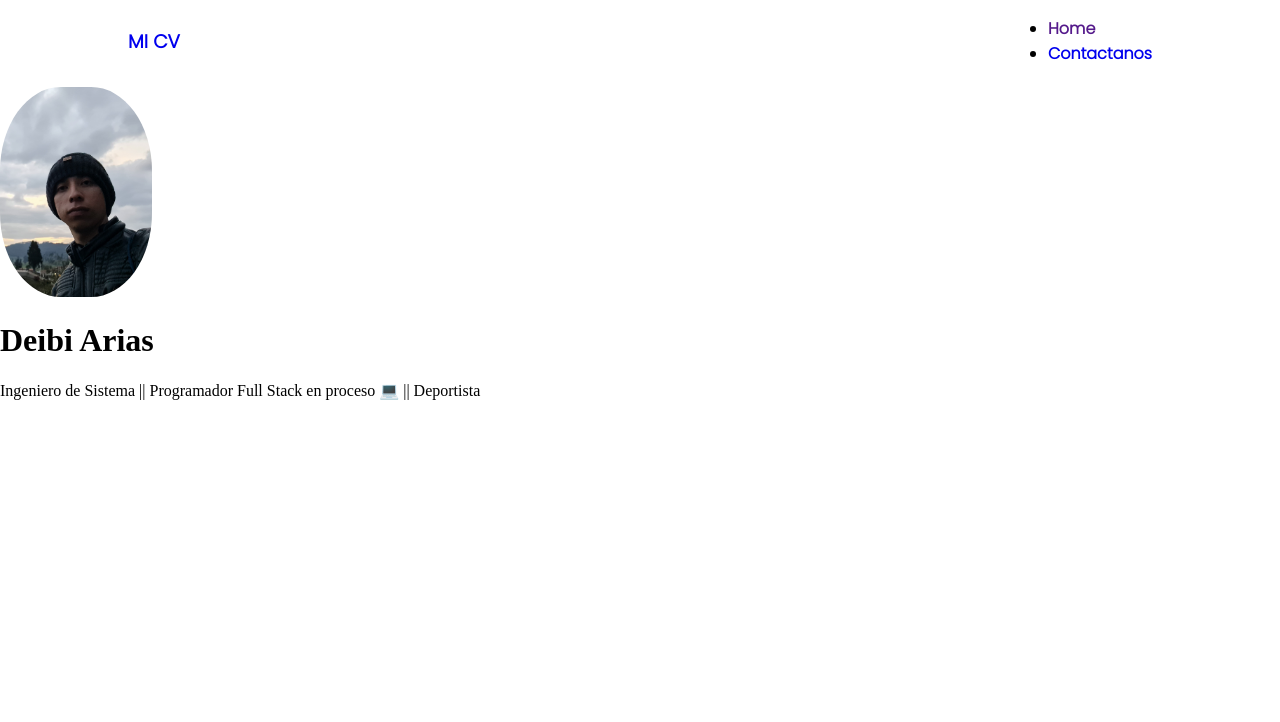
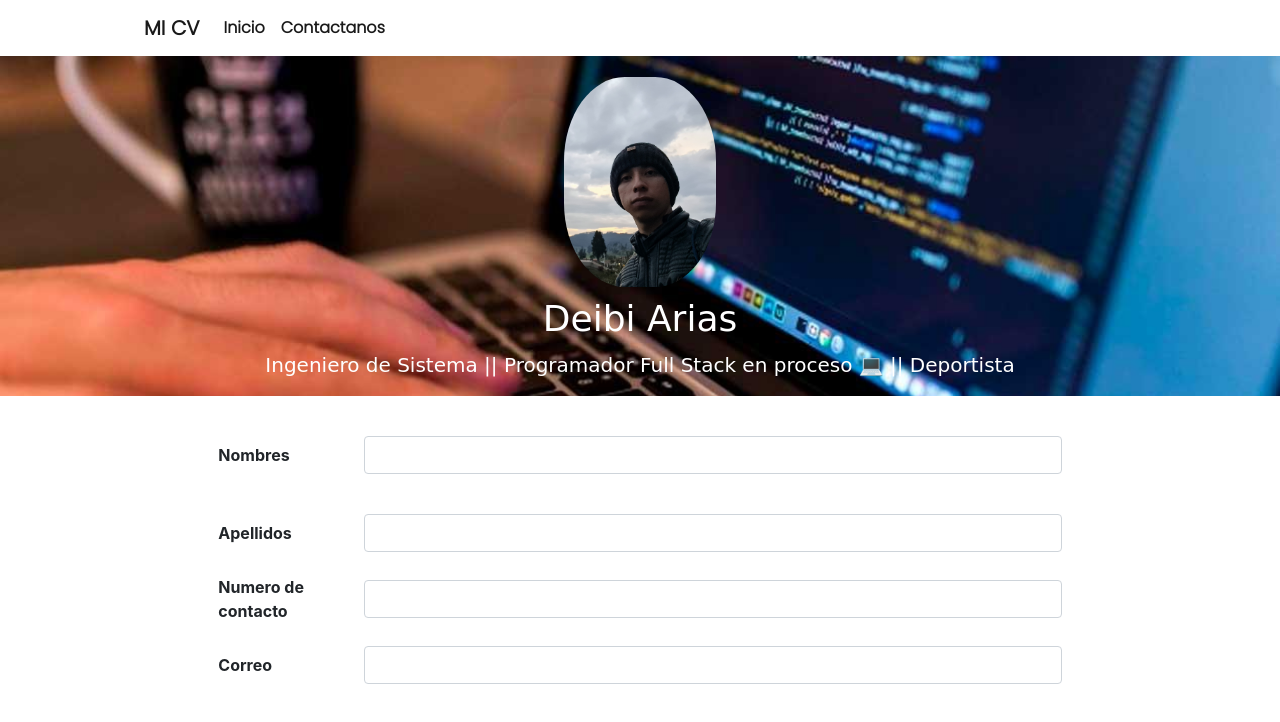
Before and after one commit to dgagan2/Proyectos, a plain HTML site: page Proyecto/form/form.html in a window 1280 px wide. Drawn offline with nearby package versions, Linux system fonts and the light colour scheme; a web font is replaced by a local one.

Commit message:
Se modifica pagina formulario

```diff
--- /dev/null
+++ b/Proyecto/css/form.css
@@ -0,0 +1,16 @@
+
+.container-form{
+    display: block;
+}
+.form-group{
+    align-items: center;
+    font-weight: bold;
+}
+.row{
+    display: flex;
+    align-items: center;
+    justify-content: center;
+}
+.col-md-8{
+    margin-top: 40px;
+}
--- a/Proyecto/form/form.html
+++ b/Proyecto/form/form.html
@@ -4,22 +4,88 @@
     <meta charset="UTF-8">
     <meta http-equiv="X-UA-Compatible" content="IE=edge">
     <meta name="viewport" content="width=device-width, initial-scale=1.0">
+    <!--Boostrap-->
+    <link rel="stylesheet" href="https://cdn.jsdelivr.net/npm/bootstrap@4.6.2/dist/css/bootstrap.min.css" integrity="sha384-xOolHFLEh07PJGoPkLv1IbcEPTNtaed2xpHsD9ESMhqIYd0nLMwNLD69Npy4HI+N" crossorigin="anonymous">
     <link href="../css/index.css" rel="stylesheet" >
+    <link rel="stylesheet" href="../css/form.css">
     <title>MI CV</title>
     <link rel="shortcut icon" href="../media/icon.png">
 </head>
 <body>
     <header>
-        <nav class="navbar">
-            <a href="#"><h3>MI CV</h3></a>
-            <ul class="lista_nav">
-                <li><a href="">Home</a></li>
-                <li><a href="./form.html">Contactanos</a></li>
-            </ul>
-        </nav>
-        <img  class="image-profile" src="../media/perfil.jpg" alt="image-profile"/>
-        <h1>Deibi Arias</h1>
-        <p>Ingeniero de Sistema || Programador Full Stack en proceso 💻 || Deportista</p>
+        <!--Empieza Navbar-->
+    <nav class="navbar navbar-expand-lg navbar-light">
+        <a class="navbar-brand" href="#">MI CV</a>
+        <button class="navbar-toggler" type="button" data-toggle="collapse" data-target="#navbarSupportedContent" aria-controls="navbarSupportedContent" aria-expanded="false" aria-label="Toggle navigation">
+          <span class="navbar-toggler-icon"></span>
+        </button>
+        <div class="collapse navbar-collapse" id="navbarSupportedContent">
+          <ul class="navbar-nav mr-auto">
+            <li class="nav-item active">
+              <a class="nav-link" href="../index.html">Inicio<span class="sr-only">(current)</span></a>
+            </li>
+            <li class="nav-item active">
+              <a class="nav-link" href="/form/form.html">Contactanos</a>
+            </li>
+        </div>
+    </nav>
+    <!--Termina Navbar-->
+
+    <!--Empieza header -->
+    <header id="cabecera">
+       <div class="container mt-3">
+            <div class="row">
+                <div class="col-md-12">
+                    <img  class="image-profile" src="../media/perfil.jpg" alt="image-profile"/>
+                    <h1>Deibi Arias</h1>
+                    <p>Ingeniero de Sistema || Programador Full Stack en proceso 💻 || Deportista</p>
+                </div>
+            </div>
+       </div>
     </header>
+    <!--Termina header-->
+
+    </header>
+
+    <main id="main">
+      <div class="container-form">
+        <div class="row">
+          <div class="col-md-8">
+            <form>
+                <div class="form-group row">
+                  <label for="colFormLabel" class="col-sm-2 col-form-label">Nombres</label>
+                    <div class="col-sm-10">
+                      <input type="text" class="form-control" id="colFormLabel" >
+                    </div>
+                </div><br>
+                <div class="form-group row">
+                  <label for="colFormLabel" class="col-sm-2 col-form-label">Apellidos</label>
+                    <div class="col-sm-10">
+                      <input type="text" class="form-control" id="colFormLabel">
+                    </div>
+                </div>
+                <div class="form-group row">
+                  <label for="colFormLabel" class="col-sm-2 col-form-label">Numero de contacto</label>
+                    <div class="col-sm-10">
+                      <input type="number" class="form-control" id="colFormLabel">
+                    </div>
+                </div>
+                <div class="form-group row">
+                  <label for="colFormLabel" class="col-sm-2 col-form-label">Correo</label>
+                    <div class="col-sm-10">
+                      <input type="email" class="form-control" id="colFormLabel">
+                    </div>
+                </div>
+            </form>
+          </div>
+        </div>
+      </div>
+    </main>
+
+
+<script src="https://cdn.jsdelivr.net/npm/jquery@3.5.1/dist/jquery.slim.min.js" integrity="sha384-DfXdz2htPH0lsSSs5nCTpuj/zy4C+OGpamoFVy38MVBnE+IbbVYUew+OrCXaRkfj" crossorigin="anonymous"></script>
+<script src="https://cdn.jsdelivr.net/npm/popper.js@1.16.1/dist/umd/popper.min.js" integrity="sha384-9/reFTGAW83EW2RDu2S0VKaIzap3H66lZH81PoYlFhbGU+6BZp6G7niu735Sk7lN" crossorigin="anonymous"></script>
+<script src="https://cdn.jsdelivr.net/npm/bootstrap@4.6.2/dist/js/bootstrap.min.js" integrity="sha384-+sLIOodYLS7CIrQpBjl+C7nPvqq+FbNUBDunl/OZv93DB7Ln/533i8e/mZXLi/P+" crossorigin="anonymous"></script>
+
 </body>
 </html>
```
Also changed, not shown: Proyecto/index.html (+2 -2 lines).
